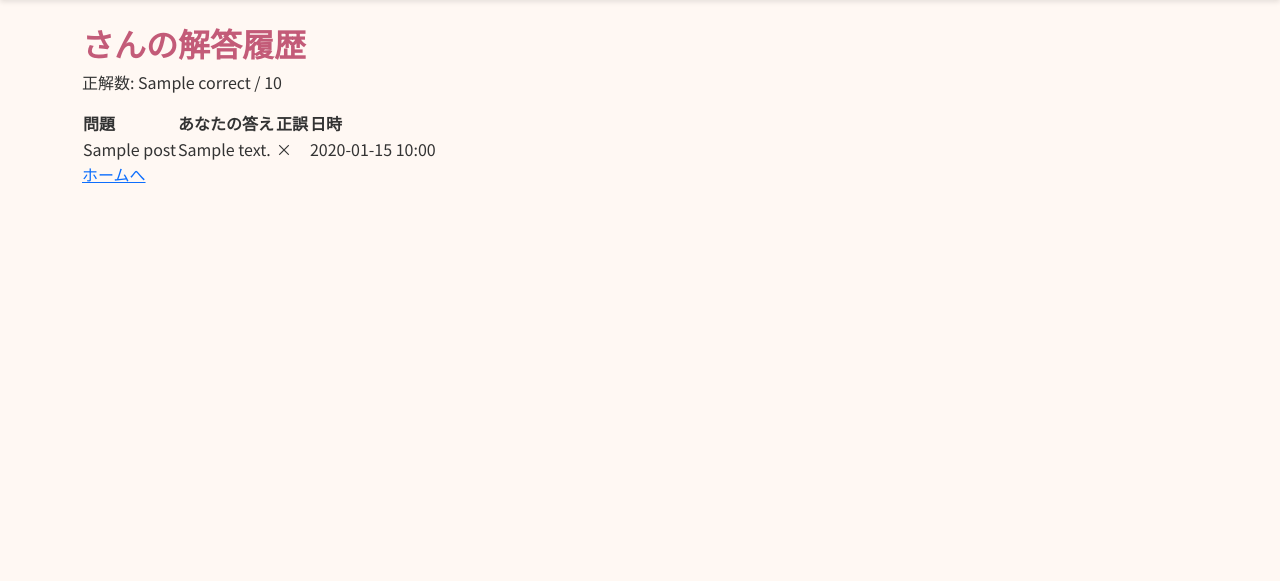
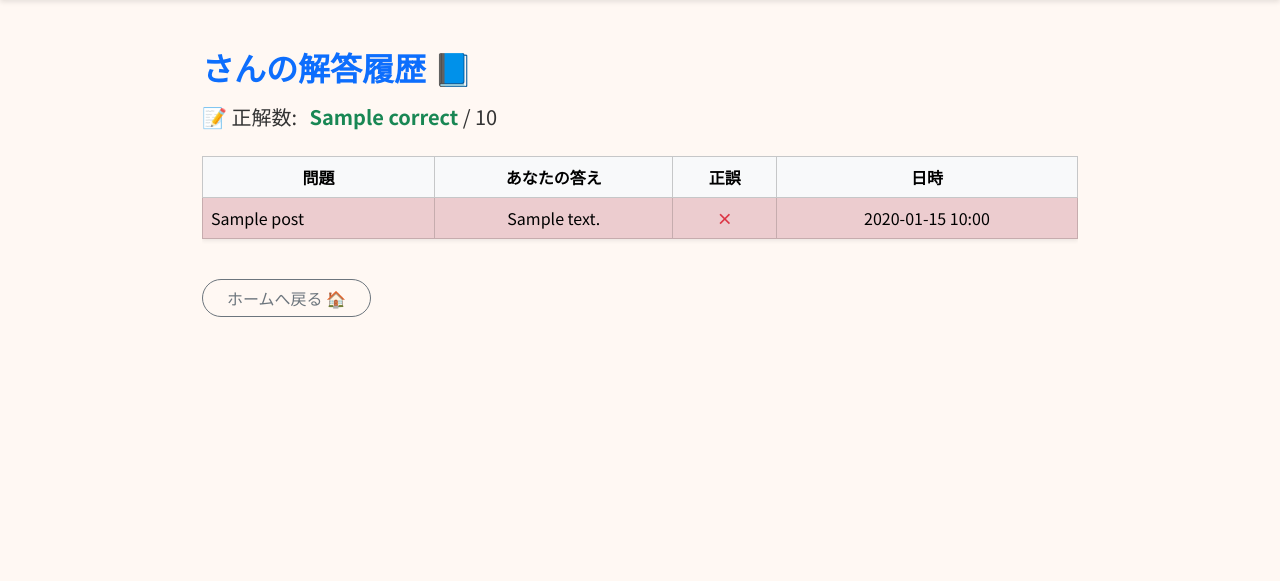
Before and after one commit to taipiwiq/otamesi, a Python web app: template PLACTICE/quiz_app/templates/mypage.html in a window 1280 px wide. Shown: the part 68-649 px from the top of the page. Run offline with Jinja, Linux system fonts and the light colour scheme; the template is opened without the code that fills it: most values are stand-ins (such as "Sample title", 1, 10 or a date in 2020).

Commit message:
Update mypage.html

```diff
--- a/PLACTICE/quiz_app/templates/mypage.html
+++ b/PLACTICE/quiz_app/templates/mypage.html
@@ -1,21 +1,54 @@
 {% extends "base.html" %}
 {% block content %}
 
-    <h2>{{ current_user.username }} さんの解答履歴</h2>
-    <p>正解数: {{ correct }} / {{ total }}</p>
-    <table>
+<div class="container py-4" style="max-width: 900px;">
+  <h2 class="mb-3 text-primary">
+    {{ current_user.username }} さんの解答履歴 📘
+  </h2>
+
+  <div class="mb-4 fs-5">
+    <span class="me-2">📝 正解数: </span>
+    <strong class="text-success">{{ correct }}</strong> / {{ total }}
+  </div>
+
+  {% if records %}
+  <div class="table-responsive">
+    <table class="table table-bordered table-striped text-center align-middle shadow-sm">
+      <thead class="table-light">
         <tr>
-        <th>問題</th><th>あなたの答え</th><th>正誤</th><th>日時</th>
+          <th>問題</th>
+          <th>あなたの答え</th>
+          <th>正誤</th>
+          <th>日時</th>
         </tr>
+      </thead>
+      <tbody>
         {% for r in records %}
-    <tr>
-        <td>{{ r.post.question }}</td>
+        <tr class="{% if r.is_correct %}table-success{% else %}table-danger{% endif %}">
+          <td class="text-start">{{ r.post.question }}</td>
           <td>{{ r.selected_answer }}</td>
-        <td>{{ '○' if r.is_correct else '×' }}</td>
+          <td class="fw-bold">
+            {% if r.is_correct %}
+              <span class="text-success">○</span>
+            {% else %}
+              <span class="text-danger">×</span>
+            {% endif %}
+          </td>
           <td>{{ r.answered_at.strftime('%Y-%m-%d %H:%M') }}</td>
         </tr>
         {% endfor %}
+      </tbody>
     </table>
-    <a href="home">ホームへ</a>
+  </div>
+  {% else %}
+    <p class="text-muted">まだ記録がありません。</p>
+  {% endif %}
+
+  <div class="mt-4">
+    <a href="{{ url_for('quiz.home') }}" class="btn btn-outline-secondary rounded-pill px-4">
+      ホームへ戻る 🏠
+    </a>
+  </div>
+</div>
 
 {% endblock %}
```
Lines whose indentation alone changed are shown as unchanged.
